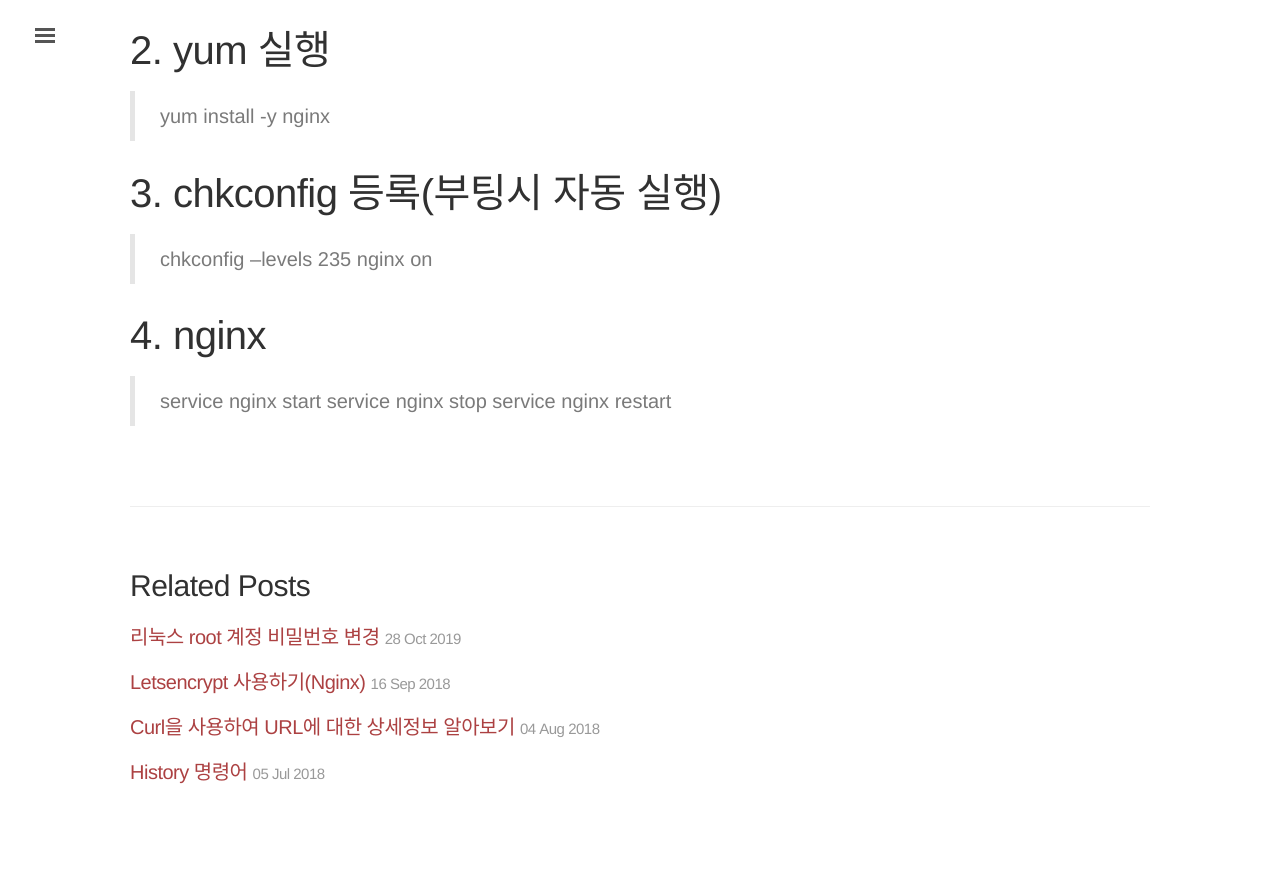
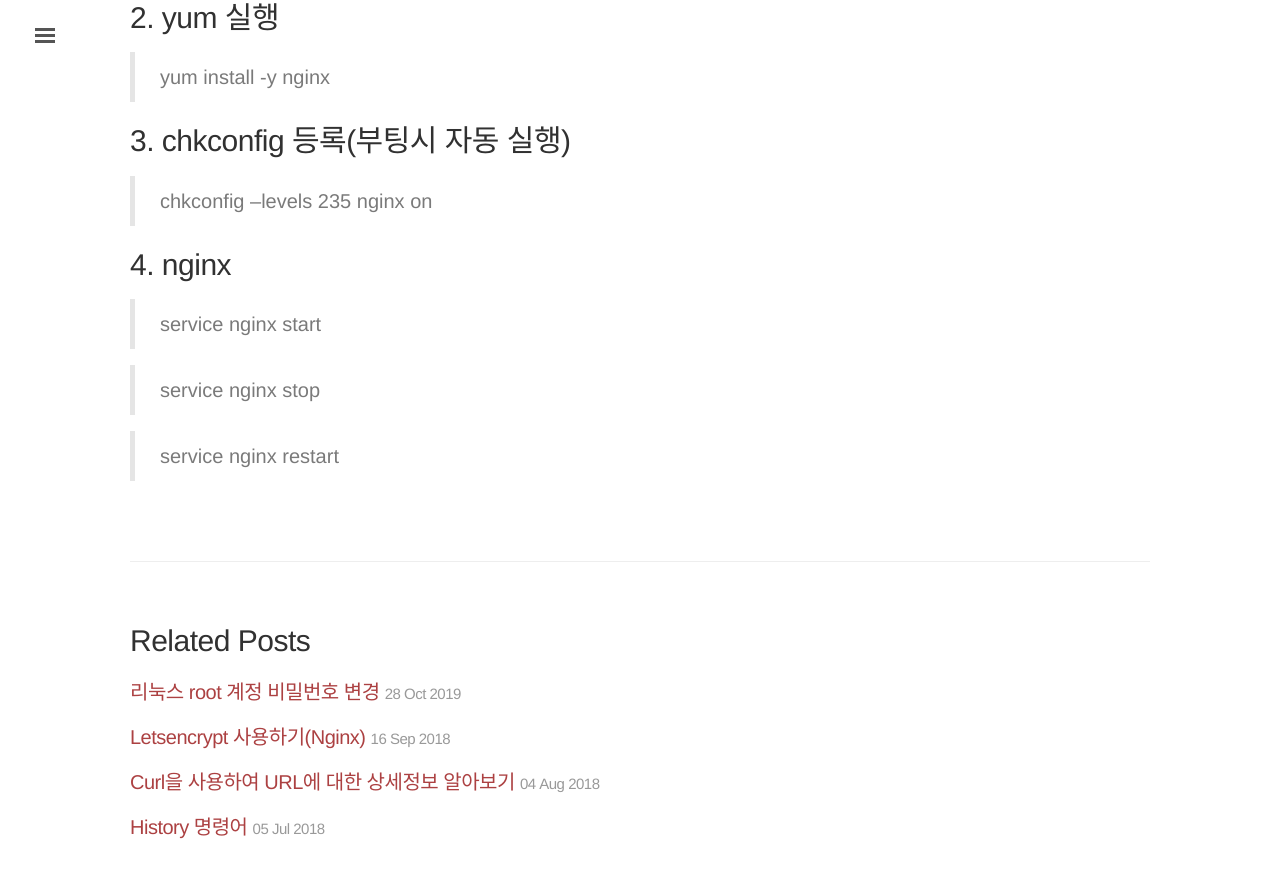
Before and after one commit to akageun/akageun.github.io, a Jekyll site: the page built from _posts/2016-08-13-nginx-install-on-linux.md, in a window 1280 px wide and 900 px high, scrolled down 645 px. Shown: the top 878 px of the window. Built offline with Jekyll 4.4.1, drawn with Linux system fonts in a browser that asks for light colours; some web fonts are replaced; comment, search, counter and statistics services are not loaded; before the commit the page ends 1490 px from its top, so only the background shows below that.

Commit message:
기존 글 수정

````diff
--- a/_posts/2016-08-13-nginx-install-on-linux.md
+++ b/_posts/2016-08-13-nginx-install-on-linux.md
@@ -10,7 +10,7 @@ tags:
  - nginx
 ---
 
-# 1. yum repo 설정
+## 1. yum repo 설정
 
 > vim /etc/yum.repos.d/nginx.repo
 
@@ -22,16 +22,18 @@ gpgcheck=0
 enabled=1
 ```
 
-# 2. yum 실행
+## 2. yum 실행
 
 > yum install -y nginx
 
-# 3. chkconfig 등록(부팅시 자동 실행)
+## 3. chkconfig 등록(부팅시 자동 실행)
 
 > chkconfig --levels 235 nginx on
 
-# 4. nginx
+## 4. nginx
 
 > service nginx start
+
 > service nginx stop
+
 > service nginx restart
````
